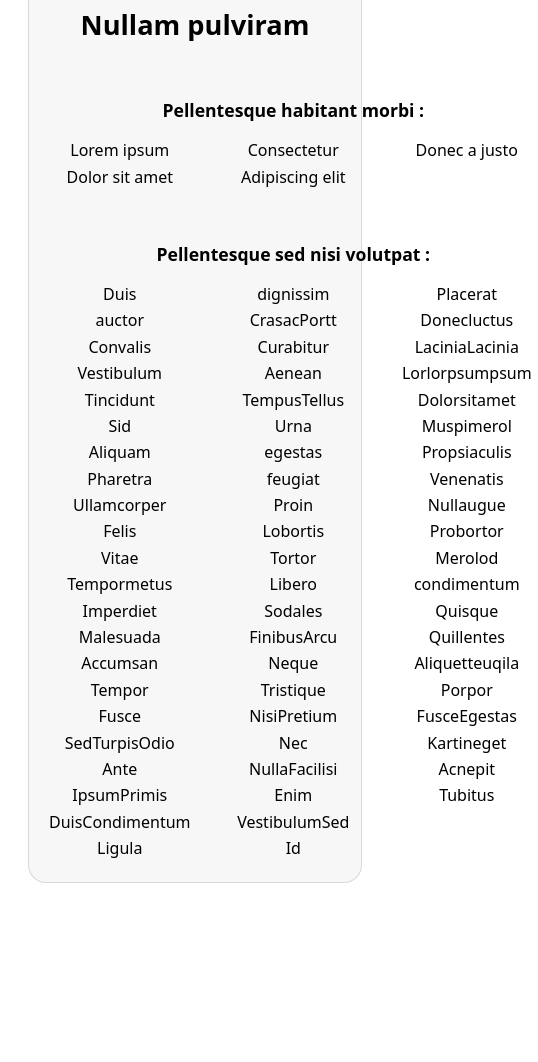
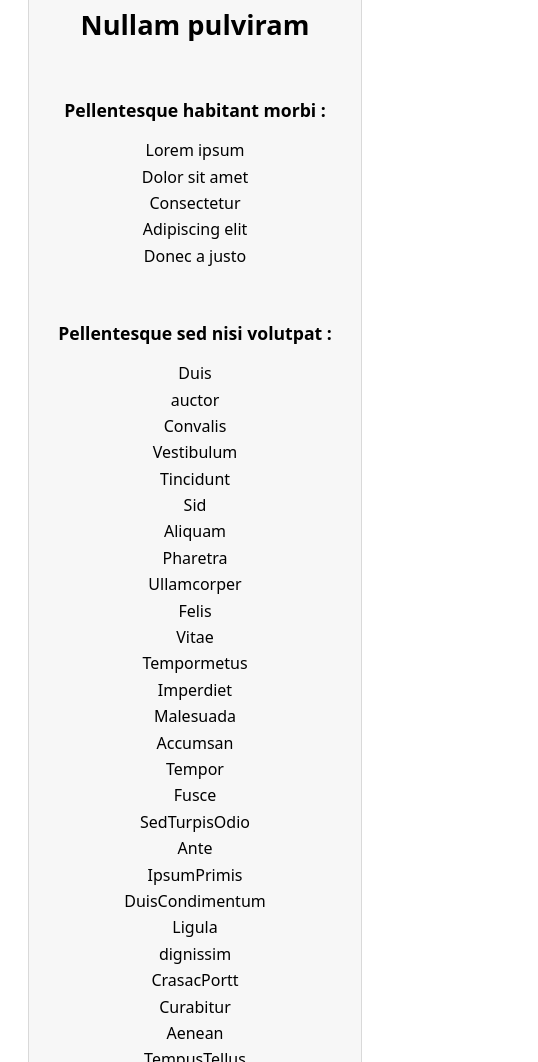
Before and after one commit to Throwaway127/Throwaway127.github.io, a plain HTML site: page index.html in a window 390 px wide. Shown: the part 2623-3685 px from the top of the page, 538 px wide, since content can reach past the window. Before the commit the page ends 3534 px from the top, so only its background shows below. Drawn offline with Linux system fonts and the light colour scheme; a web font is replaced by a local one.

Commit message:
Update index.html for phones

```diff
--- a/index.html
+++ b/index.html
@@ -99,6 +99,12 @@
   text-align: center;     /* safety */
 }
 
+    @media only screen and (max-width: 640px){
+    .dolorems ul {
+     columns: 1;
+    }
+    }
+
   </style>
 </head>
 
```
